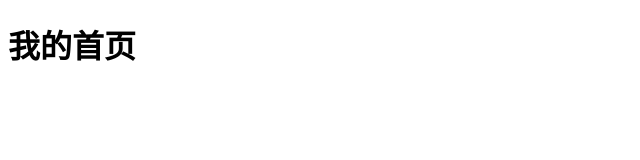
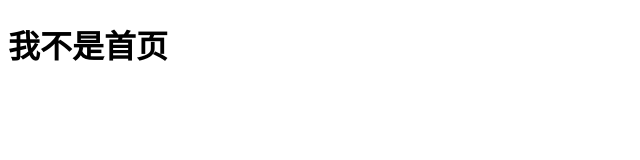
Before and after one commit to qq2531938746/qq2531938746.github.io, a plain HTML site: page haha.html in a window 1280 px wide. Shown: the whole page, without its empty margins (0-640 px from the left). Drawn offline with Linux system fonts and the light colour scheme.

Commit message:
Update haha.html

```diff
--- a/haha.html
+++ b/haha.html
@@ -5,6 +5,6 @@
 	<title>Document</title>
 </head>
 <body>
-	<h1>我的首页</h1>
+	<h1>我不是首页</h1>
 </body>
 </html>
```
